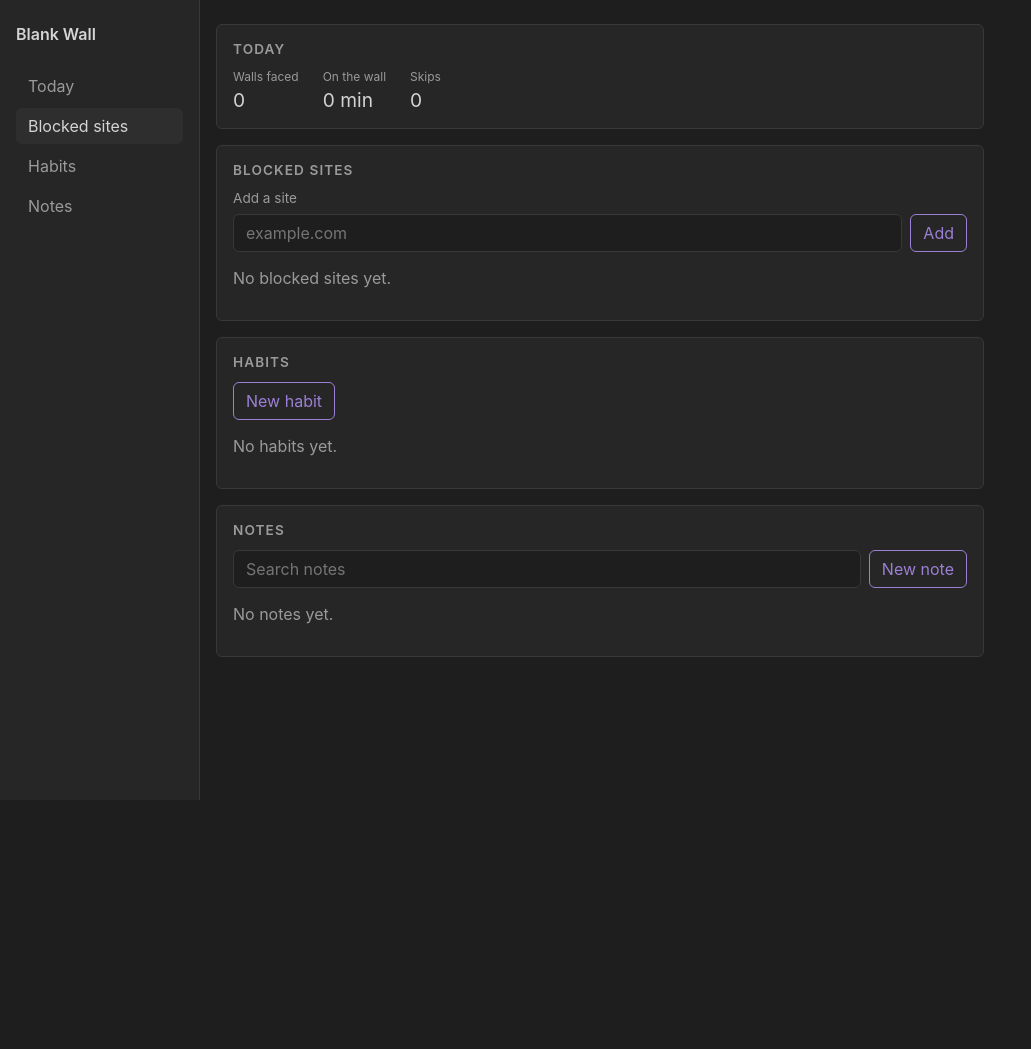
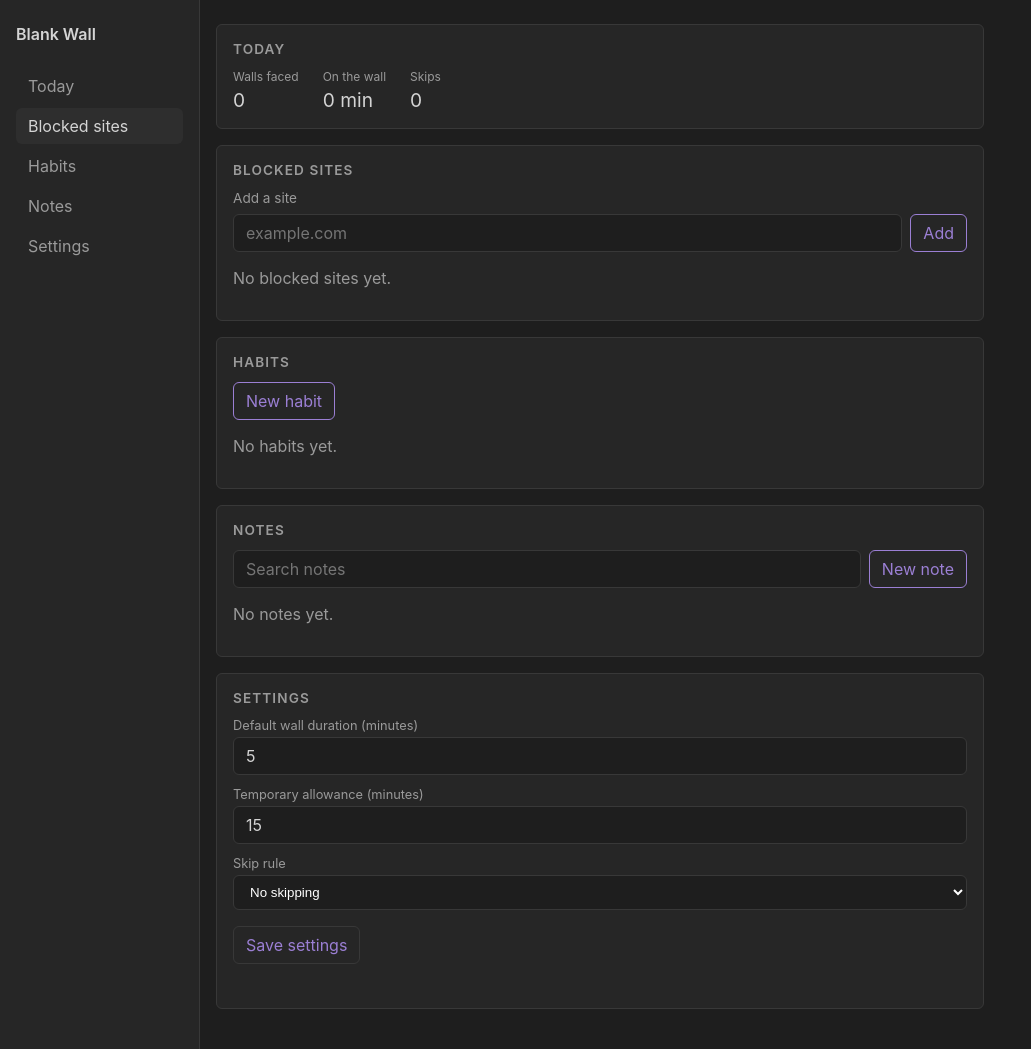
Before and after one commit to aviruproyneal/blank-wall, a browser extension: page extension/dashboard/dashboard.html in a window 1280 px wide. Shown: the whole page, without its empty margins (0-1031 px from the left). Before the commit the page ends 800 px from the top, so only its background shows below. Drawn offline with Linux system fonts and the light colour scheme.

Commit message:
feat: add settings and skip rules

```diff
--- a/extension/dashboard/dashboard.css
+++ b/extension/dashboard/dashboard.css
@@ -467,6 +467,34 @@
   resize: vertical;
 }
 
+.settings-form label {
+  display: block;
+  margin-bottom: var(--space-3);
+}
+
+.settings-form label > span {
+  display: block;
+  margin-bottom: var(--space-1);
+  color: var(--text-muted);
+  font-size: 0.8rem;
+}
+
+.settings-form input[type='number'],
+.settings-form select {
+  width: 100%;
+  padding: var(--space-2) var(--space-3);
+  border: 1px solid var(--border);
+  border-radius: var(--radius);
+  background: var(--bg);
+}
+
+.settings-status {
+  min-height: 1.2em;
+  margin: var(--space-3) 0 0;
+  color: var(--text-muted);
+  font-size: 0.85rem;
+}
+
 [hidden] {
   display: none !important;
 }
--- a/extension/dashboard/dashboard.html
+++ b/extension/dashboard/dashboard.html
@@ -16,6 +16,7 @@
           <a href="#blocked-sites" class="is-active">Blocked sites</a>
           <a href="#habits">Habits</a>
           <a href="#notes">Notes</a>
+          <a href="#settings">Settings</a>
         </nav>
       </aside>
 
@@ -166,6 +167,31 @@
             </div>
           </form>
         </section>
+
+        <section class="panel" id="settings">
+          <h2>Settings</h2>
+          <form class="settings-form" id="settings-form">
+            <label>
+              <span>Default wall duration (minutes)</span>
+              <input id="setting-duration" type="number" min="0.1" step="any" required>
+            </label>
+            <label>
+              <span>Temporary allowance (minutes)</span>
+              <input id="setting-allowance" type="number" min="0" step="any" required>
+            </label>
+            <label>
+              <span>Skip rule</span>
+              <select id="setting-skip-rule">
+                <option value="none">No skipping</option>
+                <option value="after-habit">Allow skip after a habit entry</option>
+              </select>
+            </label>
+            <div class="form-actions">
+              <button class="primary-button" type="submit">Save settings</button>
+            </div>
+          </form>
+          <p class="settings-status" id="settings-status" aria-live="polite"></p>
+        </section>
       </main>
     </div>
 
--- a/extension/dashboard/dashboard.js
+++ b/extension/dashboard/dashboard.js
@@ -8,6 +8,7 @@ import {
 import { normalizeHostname } from '../shared/utils.js';
 import { setupHabitsPage } from './habits.js';
 import { setupNotesPage } from './notes.js';
+import { setupSettingsPage } from './settings.js';
 
 const addForm = document.querySelector('#add-site');
 const hostnameInput = document.querySelector('#new-hostname');
@@ -19,6 +20,7 @@ const skips = document.querySelector('#skips');
 
 setupHabitsPage();
 setupNotesPage();
+setupSettingsPage();
 
 addForm.addEventListener('submit', (event) => {
   event.preventDefault();
--- /dev/null
+++ b/extension/dashboard/settings.js
@@ -0,0 +1,47 @@
+import { getSettings, updateSettings } from '../shared/storage.js';
+
+export function setupSettingsPage() {
+  const form = document.querySelector('#settings-form');
+  const duration = document.querySelector('#setting-duration');
+  const allowance = document.querySelector('#setting-allowance');
+  const skipRule = document.querySelector('#setting-skip-rule');
+  const status = document.querySelector('#settings-status');
+
+  form.addEventListener('submit', (event) => {
+    event.preventDefault();
+    save().catch((error) => {
+      status.textContent = 'Could not save settings.';
+      console.error('Blank Wall settings save failed:', error);
+    });
+  });
+
+  load().catch((error) => {
+    status.textContent = 'Could not load settings.';
+    console.error('Blank Wall settings load failed:', error);
+  });
+
+  async function load() {
+    const settings = await getSettings();
+    duration.value = String(settings.defaultDurationMinutes);
+    allowance.value = String(settings.allowanceMinutes);
+    skipRule.value = settings.skipRule;
+  }
+
+  async function save() {
+    const durationMinutes = Number(duration.value);
+    const allowanceMinutes = Number(allowance.value);
+
+    if (!Number.isFinite(durationMinutes) || durationMinutes <= 0 ||
+        !Number.isFinite(allowanceMinutes) || allowanceMinutes < 0) {
+      status.textContent = 'Enter a positive duration and a non-negative allowance.';
+      return;
+    }
+
+    await updateSettings({
+      defaultDurationMinutes: durationMinutes,
+      allowanceMinutes,
+      skipRule: skipRule.value,
+    });
+    status.textContent = 'Settings saved.';
+  }
+}
--- a/extension/shared/storage.js
+++ b/extension/shared/storage.js
@@ -42,6 +42,11 @@ export async function getSettings() {
   const defaults = defaultState();
   const { settings = {} } = await chrome.storage.local.get('settings');
   return { ...defaults.settings, ...settings };
+}
+
+export async function updateSettings(patch) {
+  const settings = await getSettings();
+  await chrome.storage.local.set({ settings: { ...settings, ...patch } });
 }
 
 export async function getBlockedSites() {
@@ -261,3 +266,7 @@ export function recordWallSeconds(seconds) {
   }
   return updateTodayStats((day) => ({ ...day, wallSeconds: day.wallSeconds + rounded }));
 }
+
+export function recordSkip() {
+  return updateTodayStats((day) => ({ ...day, skips: day.skips + 1 }));
+}
--- a/extension/wall/habit.js
+++ b/extension/wall/habit.js
@@ -1,6 +1,6 @@
 import { addHabit, addOccurrence, getHabits } from '../shared/storage.js';
 
-export function setupHabitBox({ site, button, box, form, select, fields, title, trigger, action, reward, counterPlan, counterUsed, cancelButton }) {
+export function setupHabitBox({ site, button, box, form, select, fields, title, trigger, action, reward, counterPlan, counterUsed, cancelButton, onHabitSaved }) {
   const detailInputs = [title, trigger, action, reward, counterPlan];
   let open = false;
 
@@ -75,6 +75,9 @@ export function setupHabitBox({ site, button, box, form, select, fields, title,
       await addOccurrence(select.value, occurrence);
     }
 
+    if (onHabitSaved) {
+      onHabitSaved();
+    }
     closeHabitBox();
   }
 
```
Also changed, not shown: extension/wall/wall.css (+7 -0 lines), extension/wall/wall.html (+1 -0 lines), extension/wall/wall.js (+50 -0 lines), README.md.
